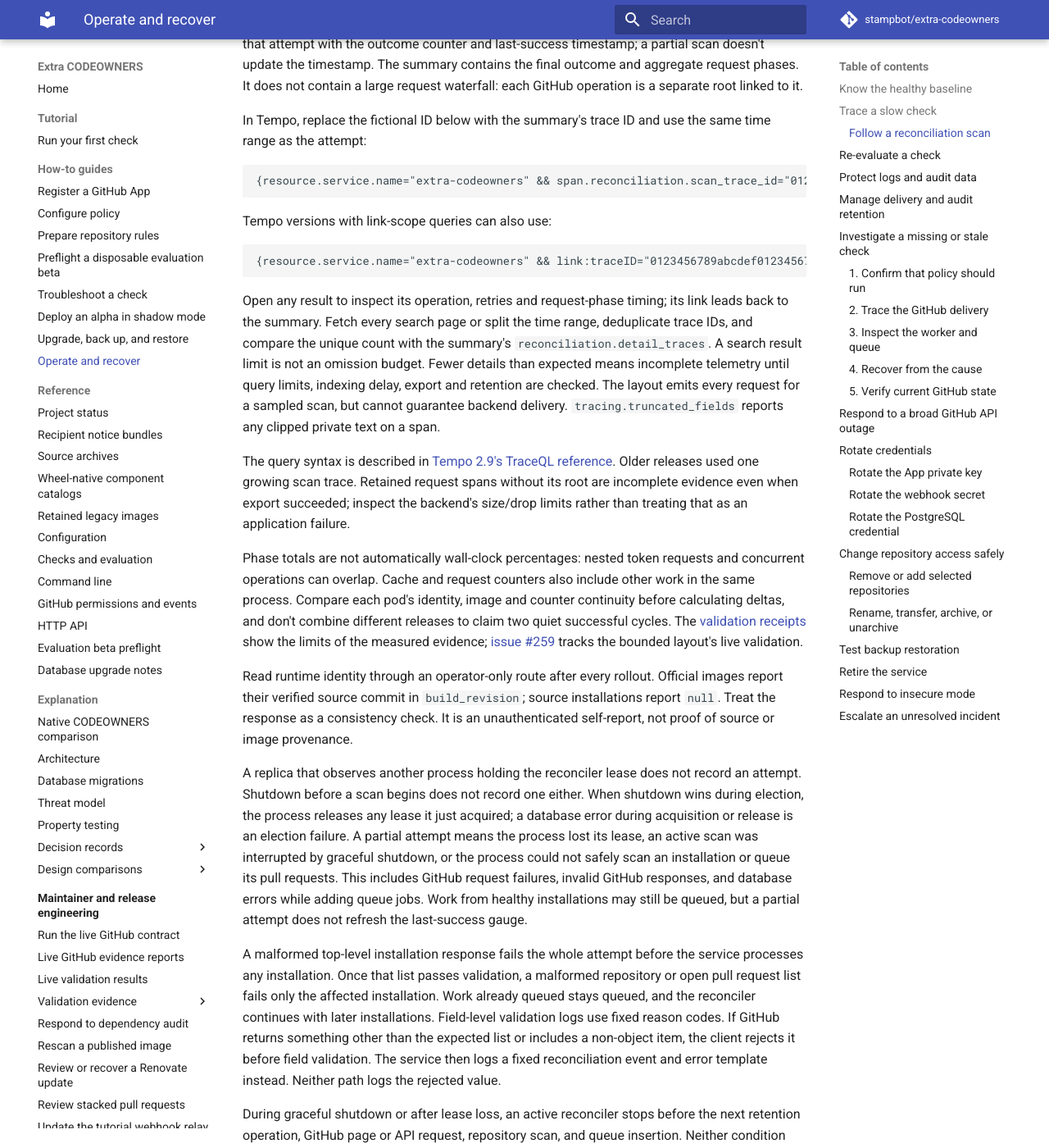
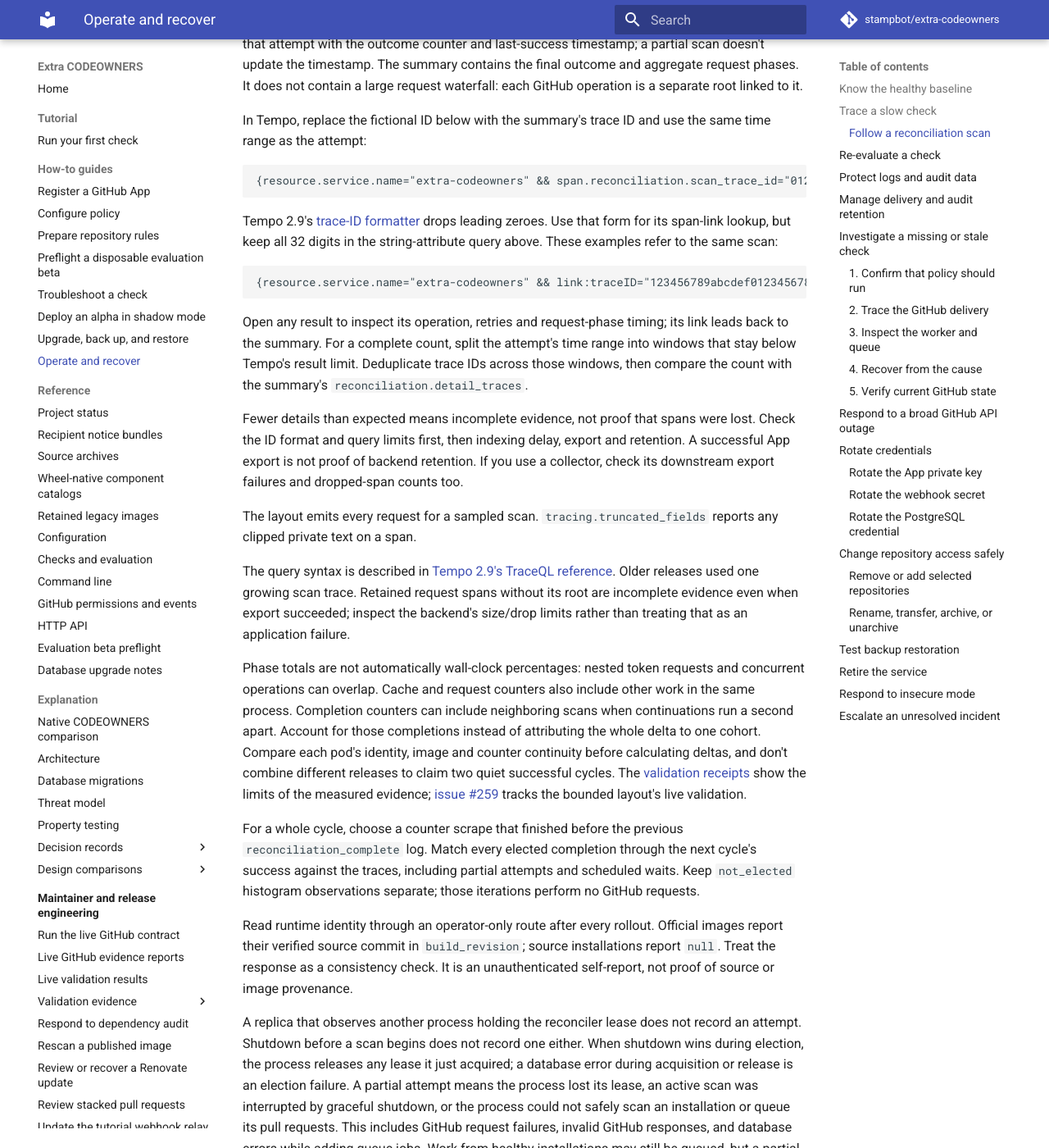
Before and after one commit to stampbot/extra-codeowners, an MkDocs documentation site: the page built from docs/how-to/operate.md, in a window 1280 px wide and 1400 px high, scrolled down 3759 px. Shown: the whole window at 82% size. Built offline with MkDocs 1.6.1 and Material for MkDocs 9.7.7, drawn with Linux system fonts in a browser that asks for light colours; comment, search, counter and statistics services are not loaded.

Commit message:
docs: complete alpha.92 performance validation
Record complete alpha.92 checkpoint continuation, both fully accounted quiet
cohorts, and the direct label response probe. Correct the Tempo queries and
whole-cycle accounting guidance while retaining the production warnings.

Closes #203.

Signed-off-by: Danny Sauer <github@dannysauer.com>

````diff
--- a/docs/how-to/operate.md
+++ b/docs/how-to/operate.md
@@ -138,19 +138,28 @@
 {resource.service.name="extra-codeowners" && span.reconciliation.scan_trace_id="0123456789abcdef0123456789abcdef"}
 ```
 
-Tempo versions with link-scope queries can also use:
+Tempo 2.9's [trace-ID formatter](https://github.com/grafana/tempo/blob/v2.9.0/pkg/util/traceid.go)
+drops leading zeroes. Use that form for its span-link lookup, but keep all 32
+digits in the string-attribute query above. These examples refer to the same
+scan:
 
 ```traceql
-{resource.service.name="extra-codeowners" && link:traceID="0123456789abcdef0123456789abcdef"}
+{resource.service.name="extra-codeowners" && link:traceID="123456789abcdef0123456789abcdef"}
 ```
 
 Open any result to inspect its operation, retries and request-phase timing;
-its link leads back to the summary. Fetch every search page or split the time
-range, deduplicate trace IDs, and compare the unique count with the summary's
-`reconciliation.detail_traces`. A search result limit is not an omission
-budget. Fewer details than expected means incomplete telemetry until query
-limits, indexing delay, export and retention are checked. The layout emits
-every request for a sampled scan, but cannot guarantee backend delivery.
+its link leads back to the summary. For a complete count, split the attempt's
+time range into windows that stay below Tempo's result limit. Deduplicate
+trace IDs across those windows, then compare the count with the summary's
+`reconciliation.detail_traces`.
+
+Fewer details than expected means incomplete evidence, not proof that spans
+were lost. Check the ID format and query limits first, then indexing delay,
+export and retention. A successful App export is not proof of backend
+retention. If you use a collector, check its downstream export failures and
+dropped-span counts too.
+
+The layout emits every request for a sampled scan.
 `tracing.truncated_fields` reports any clipped private text on a span.
 
 The query syntax is described in
@@ -161,12 +170,21 @@
 
 Phase totals are not automatically wall-clock percentages: nested token
 requests and concurrent operations can overlap. Cache and request counters
-also include other work in the same process. Compare each pod's identity,
-image and counter continuity before calculating deltas, and don't combine
-different releases to claim two quiet successful cycles. The
+also include other work in the same process. Completion counters can include
+neighboring scans when continuations run a second apart. Account for those
+completions instead of attributing the whole delta to one cohort.
+Compare each pod's identity, image and counter continuity before calculating
+deltas, and don't combine different releases to claim two quiet successful
+cycles. The
 [validation receipts](../maintainers/evidence/index.md) show the limits of the
 measured evidence; [issue #259](https://github.com/stampbot/extra-codeowners/issues/259)
 tracks the bounded layout's live validation.
+
+For a whole cycle, choose a counter scrape that finished before the previous
+`reconciliation_complete` log. Match every elected completion through the next
+cycle's success against the traces, including partial attempts and scheduled
+waits. Keep `not_elected` histogram observations separate; those iterations
+perform no GitHub requests.
 
 Read runtime identity through an operator-only route after every rollout.
 Official images report their verified source commit in `build_revision`;
--- a/mkdocs.yml
+++ b/mkdocs.yml
@@ -97,6 +97,7 @@
           - November alpha.82 cadence and scan cost: maintainers/evidence/2026-11-11-alpha82-cadence-and-scan-cost.md
           - November native catalogs and VEX: maintainers/evidence/2026-11-11-native-catalog-and-vex.md
           - November base-refresh stability: maintainers/evidence/2026-11-12-base-refresh-stability.md
+          - November checkpoint continuation and alpha.92: maintainers/evidence/2026-11-12-checkpoint-continuation-and-alpha92.md
       - Respond to dependency audit: how-to/respond-to-dependency-audit.md
       - Rescan a published image: how-to/rescan-published-image.md
       - Review or recover a Renovate update: how-to/manage-renovate-updates.md
````
Also changed, not shown: docs/maintainers/evidence/2026-11-12-checkpoint-continuation-and-alpha92.md (added, +216 -0 lines), docs/maintainers/evidence/index.md (+1 -0 lines), docs/maintainers/live-validation.md (+10 -1 lines), docs/reference/http-api.md (+3 -2 lines), docs/reference/project-status.md (+12 -12 lines).
